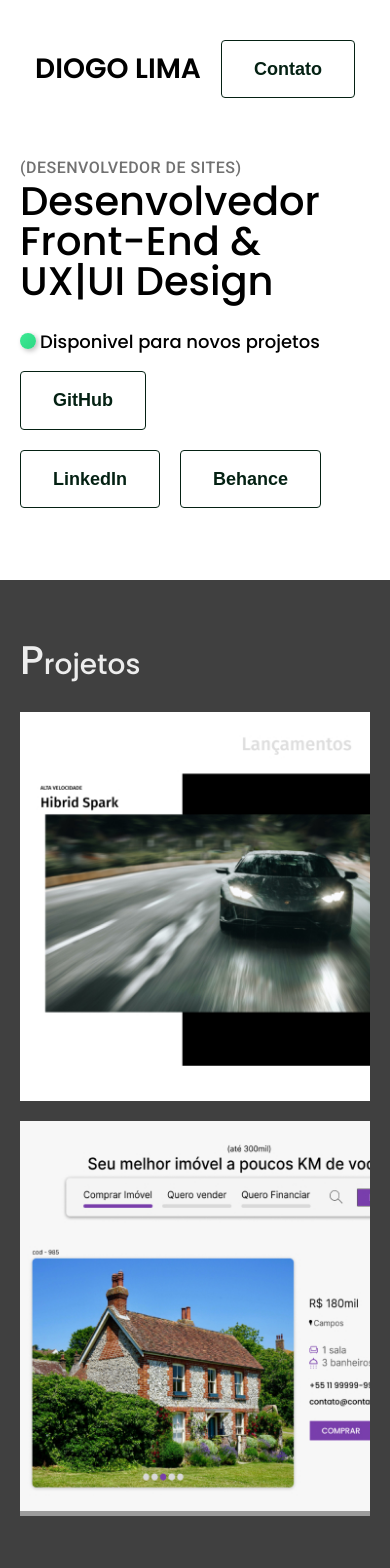
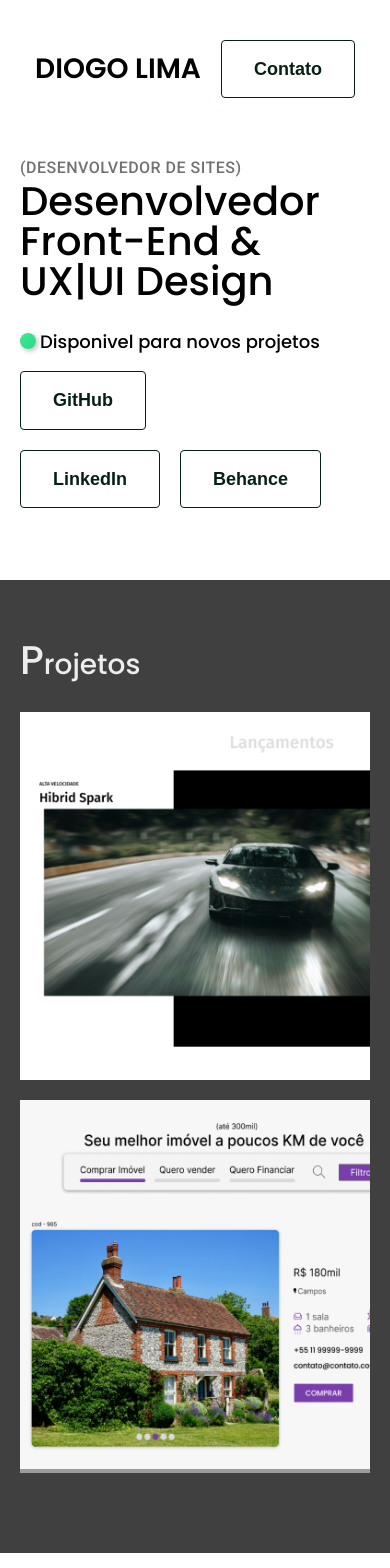
Before and after one commit to eidiogolima/Portifolio, a React (Create React App) app: page / in a window 390 px wide. Shown: the top 1568 px of the page. Built offline with nearby package versions, Linux system fonts and the light colour scheme.

Commit message:
align element projects carrosel

```diff
--- a/src/CSS/Components/Card.module.css
+++ b/src/CSS/Components/Card.module.css
@@ -6,13 +6,13 @@
 
 #card img {
   display: block;
-  max-width: 380px;
+  max-width: 500px;
   position: relative;
   width: 100%;
   height:fit-content;
 
 }
-#card p {
+#card span {
   position: absolute;
   top: 50%;
   left: 50%;
@@ -26,7 +26,7 @@
   opacity: 0;
   transition: .5s;
 }
-#card p:hover {
+#card span:hover {
   opacity: .7;
   cursor: pointer;
 }
@@ -36,3 +36,10 @@
     min-width: 370px;
   }
 }
+
+
+@media (max-width:400px) {
+  #card {
+    min-width: 350px;
+  }
+}
--- a/src/CSS/Components/Projects.module.css
+++ b/src/CSS/Components/Projects.module.css
@@ -10,14 +10,15 @@
 #carroselCard {
   display: flex;
   gap: 20px;
+
   margin-bottom: 20px;
+  justify-content: center;
 }
 
 
 @media (max-width:1000px) {
   #carroselCard {
     display: flex;
-
     overflow-x: auto;
     justify-content: flex-start;
   }
--- a/src/Components/Card.js
+++ b/src/Components/Card.js
@@ -7,7 +7,7 @@ const Card = ({...props}) => {
   return (
     <div id = {styles.card} >
       <img  src={props.img} alt="" />
-      <p className='font-1-l'>{props.nome}</p>
+      <span className='font-1-l'>{props.nome}</span>
     </div>
   )
 }
--- a/src/Components/Projects.js
+++ b/src/Components/Projects.js
@@ -18,7 +18,7 @@ const Projects = () => {
         </div>
 
         <div id={styles.carroselCard}>
-          <Card img={MotorsHibrid} nome="MotorsHibrid" link = ''/>
+          <Card img={MotorsHibrid} nome="MotorsHibrid" />
           <Card img={SixCode} nome="Six Code" />
           <Card img={Thiago} nome="Landing Page" />
         </div>
```
